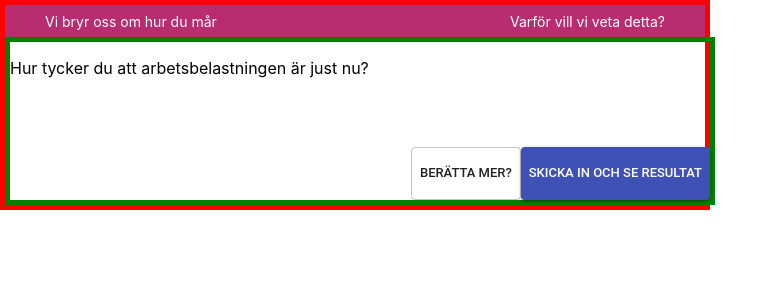
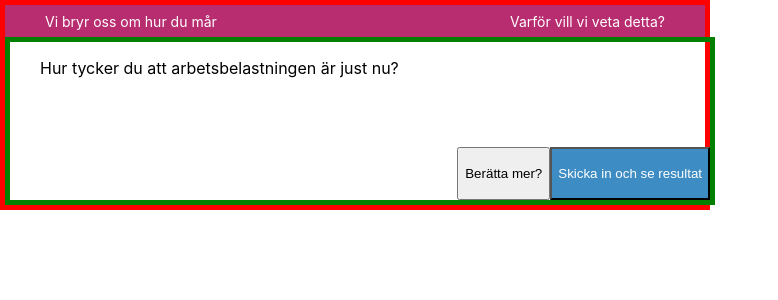
Before and after one commit to JohannesAlmroth/2lips, a React (Create React App) app: page / in a window 1280 px wide. Shown: the top 300 px of the page, without its empty margins (0-778 px from the left). Built offline with nearby package versions, Linux system fonts and the light colour scheme.

Commit message:
Google docs commit

```diff
--- a/src/components/Survey.js
+++ b/src/components/Survey.js
@@ -1,6 +1,8 @@
 import React from 'react';
 import styled from 'styled-components';
 import Button from '@material-ui/core/Button';
+
+const Primary = 'rgb(62, 140, 196)';
 
 const Wrapper = styled.div`
 	width: 700px;
@@ -46,6 +48,19 @@ const InputWrapper = styled.div`
 	width: 100%;
 `;
 
+const TextButton = styled.button`
+	white-space: normal;
+`;
+
+const SendButton = styled.button`
+	background: ${Primary};
+	color: white;
+`;
+
+const Question = styled.p`
+	padding-left: 30px;
+`;
+
 function Survey() {
 	return (
 		<Wrapper>
@@ -54,7 +69,7 @@ function Survey() {
 				<Title> Varför vill vi veta detta?</Title>
 			</Header>
 			<Body>
-				<p>Hur tycker du att arbetsbelastningen är just nu?</p>
+				<Question>Hur tycker du att arbetsbelastningen är just nu?</Question>
 
 				{/* Radio meter or smth */}
 				<InputWrapper>
@@ -62,12 +77,8 @@ function Survey() {
 				</InputWrapper>
 
 				<ButtonGroup>
-					<Button variant="outlined" size="small">
-						Berätta mer?
-					</Button>
-					<Button variant="contained" size="small" color="primary">
-						Skicka in och se resultat
-					</Button>
+					<TextButton>Berätta mer?</TextButton>
+					<SendButton>Skicka in och se resultat</SendButton>
 				</ButtonGroup>
 
 
```
